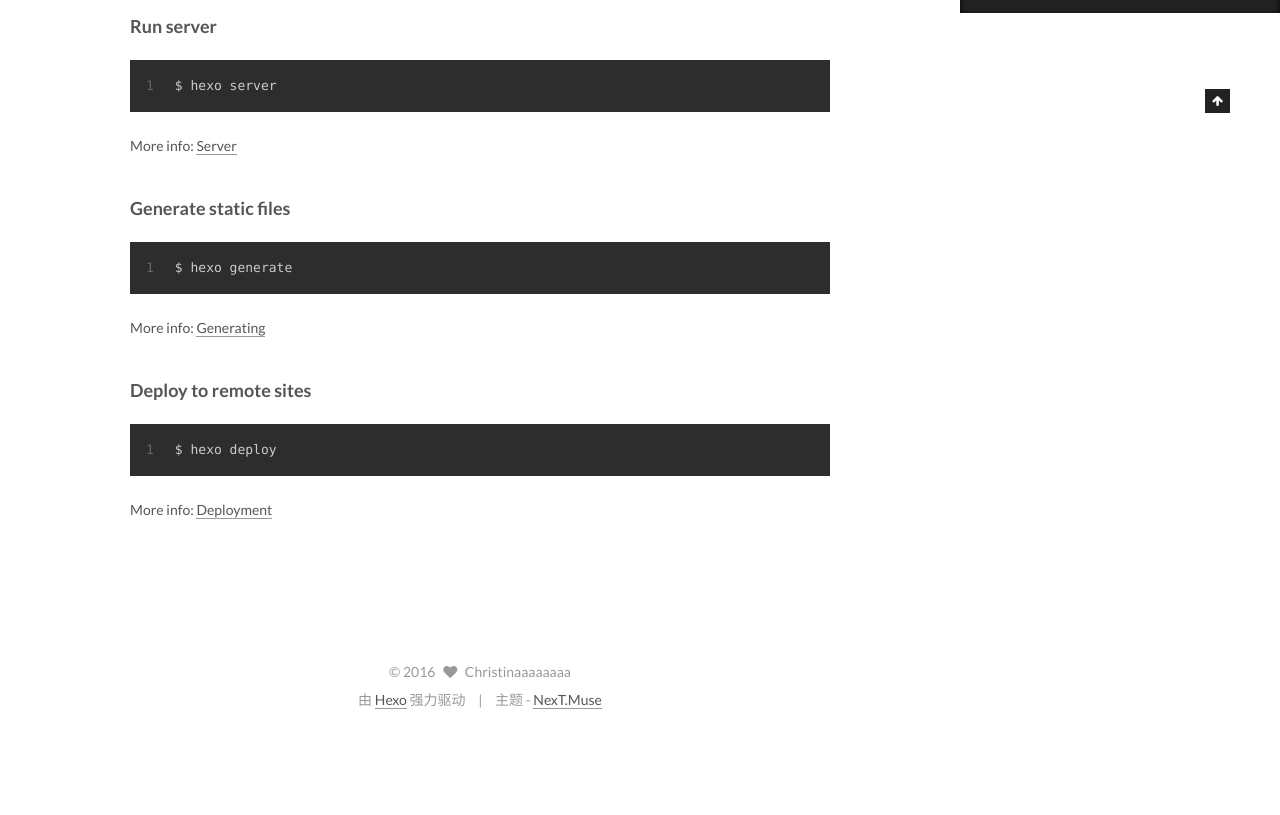
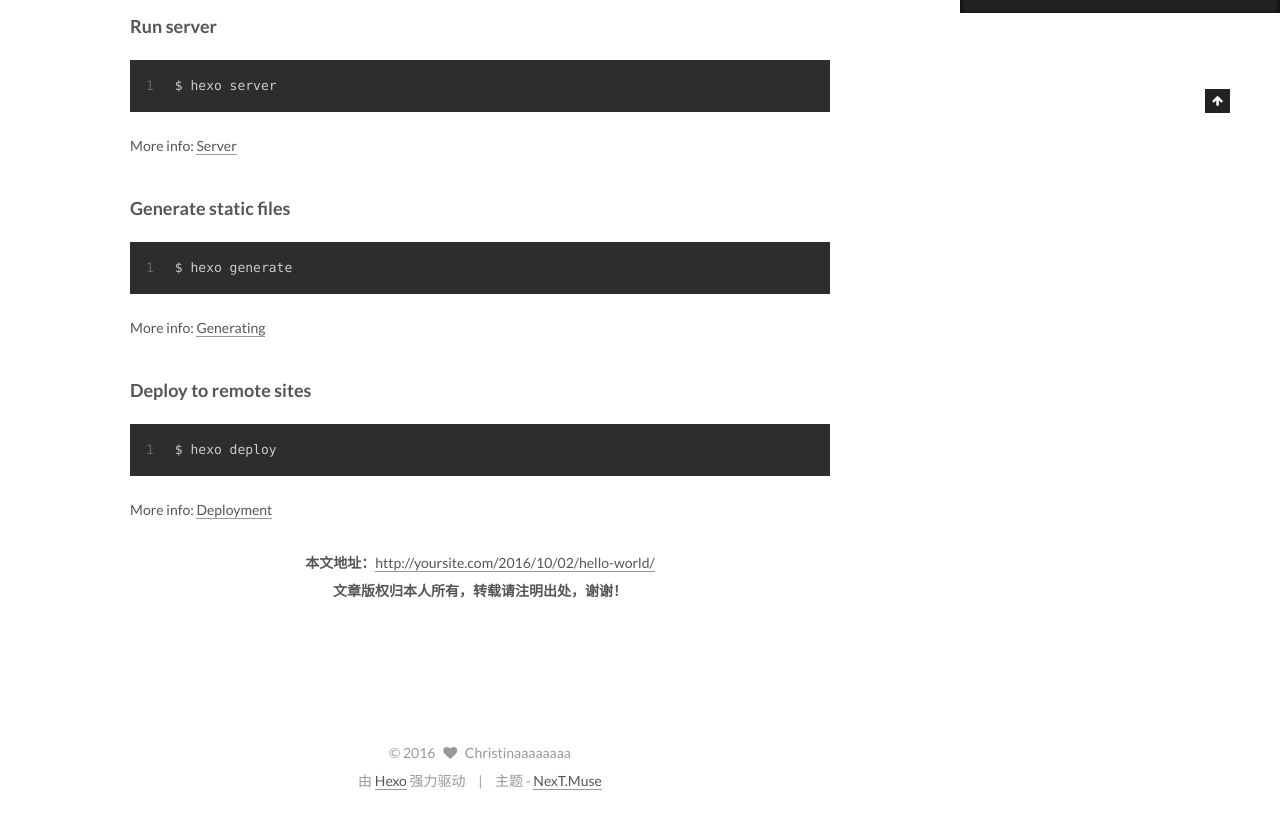
Before and after one commit to cttin/cttin.github.io, a plain HTML site: page 2016/10/02/hello-world/index.html in a window 1280 px wide. Shown: the part 787-1602 px from the top of the page. Before the commit the page ends 1521 px from the top, so only its background shows below. Drawn offline with Linux system fonts and the light colour scheme; a script that the page names is missing.

Commit message:
Site updated: 2016-10-05 16:43:00

```diff
--- a/2016/10/02/hello-world/index.html
+++ b/2016/10/02/hello-world/index.html
@@ -364,6 +364,16 @@ Quick">
 
 
 
+
+    </div>
+
+    <div align="center">
+
+            <div class="copyright">
+            <p><span>
+            <b>本文地址：</b><a href="/2016/10/02/hello-world/" title="Hello World">http://yoursite.com/2016/10/02/hello-world/</a><br/><b>文章版权归本人所有，转载请注明出处，谢谢！</b>
+		    </span></p>
+		    </div>
 
     </div>
 
```
Also changed, not shown: index.html (+4 -0 lines).
